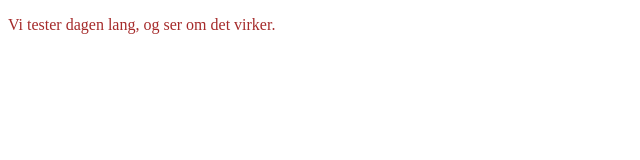
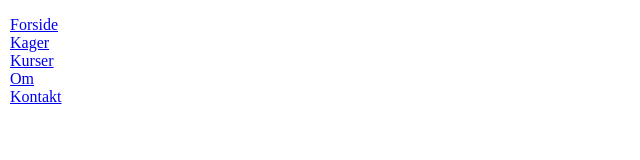
Before and after one commit to AlexiusMautone/Redesign-af-kage, a plain HTML site: page index.html in a window 1280 px wide. Shown: the whole page, without its empty margins (0-640 px from the left). Drawn offline with Linux system fonts and the light colour scheme.

Commit message:
opsætning

```diff
--- a/index.html
+++ b/index.html
@@ -10,7 +10,17 @@
 </head>
 
 <body>
-    <p>Vi tester dagen lang, og ser om det virker.</p>
+    <nav>
+        <ul>
+            <li><a href="index.html">Forside</a></li>
+            <li><a href="spil.html">Kager</a></li>
+            <li><a href="grafik.html">Kurser</a></li>
+            <li><a href="assets.html">Om</a></li>
+            <li><a href="teknik.html">Kontakt</a></li>
+        </ul>
+    </nav>
+
+
 </body>
 
 </html>
--- a/style.css
+++ b/style.css
@@ -1,3 +1,15 @@
-p {
-  color: brown;
+* {
+  margin: 0;
+  padding: 0;
+  box-sizing: border-box;
 }
+
+body {
+  margin: 10px;
+}
+
+nav {
+  flex-direction: row;
+  justify-content: flex-end;
+  margin: 1rem 0 0;
+}
```
